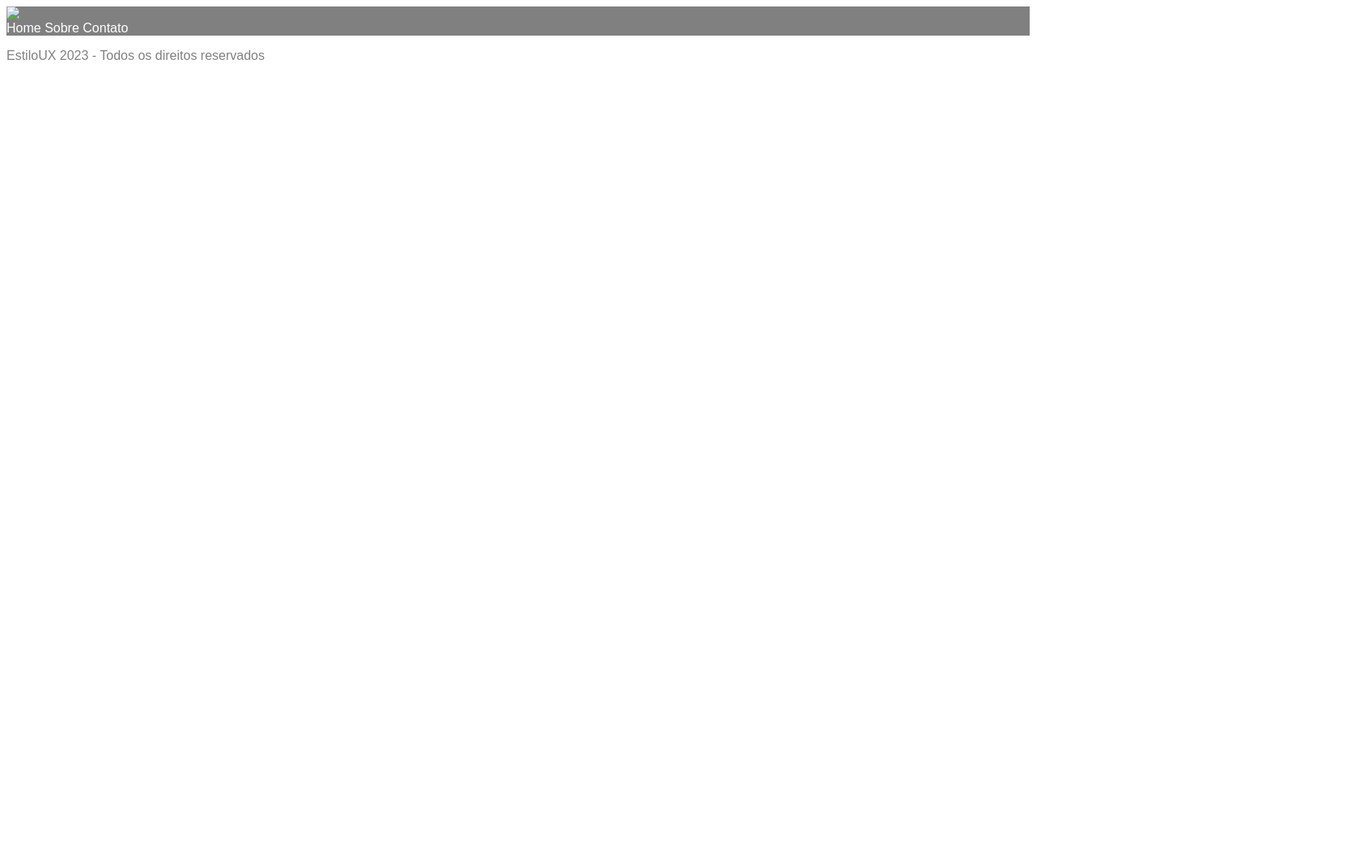
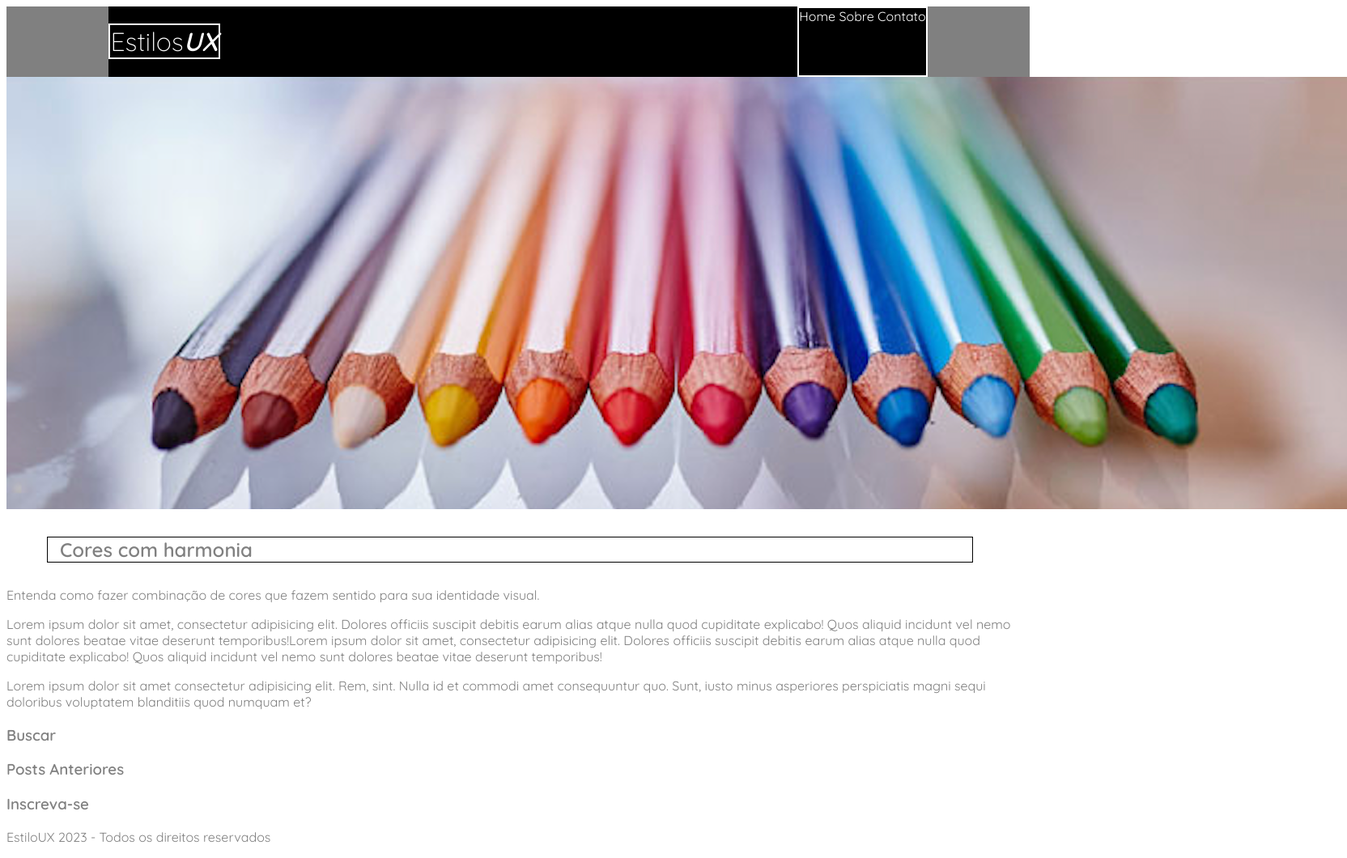
Before and after one commit to gabiiramosss/estilo-ux, a plain HTML site: page index.html in a window 1280 px wide. Shown: the whole page at 81% size, 1664 px wide, since content can reach past the window. Before the commit the page ends 800 px from the top, so only its background shows below. Drawn offline with Linux system fonts and the light colour scheme.

Commit message:
styling 2302

```diff
--- a/index.html
+++ b/index.html
@@ -12,15 +12,44 @@
 <body>
 
     <header>
-        <img src="" alt="Logo Estilo UX">
-        <nav>
+        <div class="container-grid header-flex">
+             <!-- Título Principal -->
+            <h1>Estilos<span id="logoux">UX</span></h1>
+
+            <nav>
             <a href="">Home</a>
             <a href="">Sobre</a>
             <a href="">Contato</a>
-        </nav>
+            </nav>
+        </div>
     </header>
 
     <main>
+        <section>
+            <img src="images/lapis-de-cor.png" alt="Lápis de cor">
+
+            <h2>Cores com harmonia</h2>
+
+            <p>Entenda como fazer combinação de cores que fazem sentido para sua identidade visual.</p>
+
+            <p>Lorem ipsum dolor sit amet, consectetur adipisicing elit. Dolores officiis suscipit debitis earum alias atque nulla quod cupiditate explicabo! Quos aliquid incidunt vel nemo sunt dolores beatae vitae deserunt temporibus!Lorem ipsum dolor sit amet, consectetur adipisicing elit. Dolores officiis suscipit debitis earum alias atque nulla quod cupiditate explicabo! Quos aliquid incidunt vel nemo sunt dolores beatae vitae deserunt temporibus!</p>
+
+            <p>Lorem ipsum dolor sit amet consectetur adipisicing elit. Rem, sint. Nulla id et commodi amet consequuntur quo. Sunt, iusto minus asperiores perspiciatis magni sequi doloribus voluptatem blanditiis quod numquam et?</p>
+        </section>
+
+        <aside>
+            <article>
+                <h3>Buscar</h3>
+            </article>
+
+            <article>
+                <h3>Posts Anteriores</h3>
+            </article>
+
+            <article>
+                <h3>Inscreva-se</h3>
+            </article>
+        </aside>
 
     </main>
 
--- a/styles/style.css
+++ b/styles/style.css
@@ -1,10 +1,49 @@
+@import url('https://fonts.googleapis.com/css2?family=Quicksand:wght@300;400;600&display=swap');
+
 body {
-    font-family: sans-serif;
+    font-family: 'Quicksand', sans-serif;
     color: grey;
 }
 
+.container-grid {
+    width: 80%;
+    margin: 0 auto;
+    background-color: black;
+}
+
+/* Cabeçalho */
 header {
     background-color: grey;
+}
+
+header .header-flex {
+    display: flex;
+    justify-content: space-between;
+}
+
+header h1 {
+    color: white;
+    font-weight: 300;
+    border: 2px solid white;
+}
+
+header h1 #logoux{
+    font-weight: 600;
+    font-style: italic;
+}
+
+section h2 {
+    border: 1px solid black;
+
+    margin-top: 30px;
+    margin-bottom: 30px;
+    margin-left: 50px;
+    margin-right: 70px;
+    padding-left: 15px;
+}
+
+header nav {
+    border: 2px solid white;
 }
 
 header nav a {
```
Also changed, not shown: images/lapis-de-cor.png (added).
